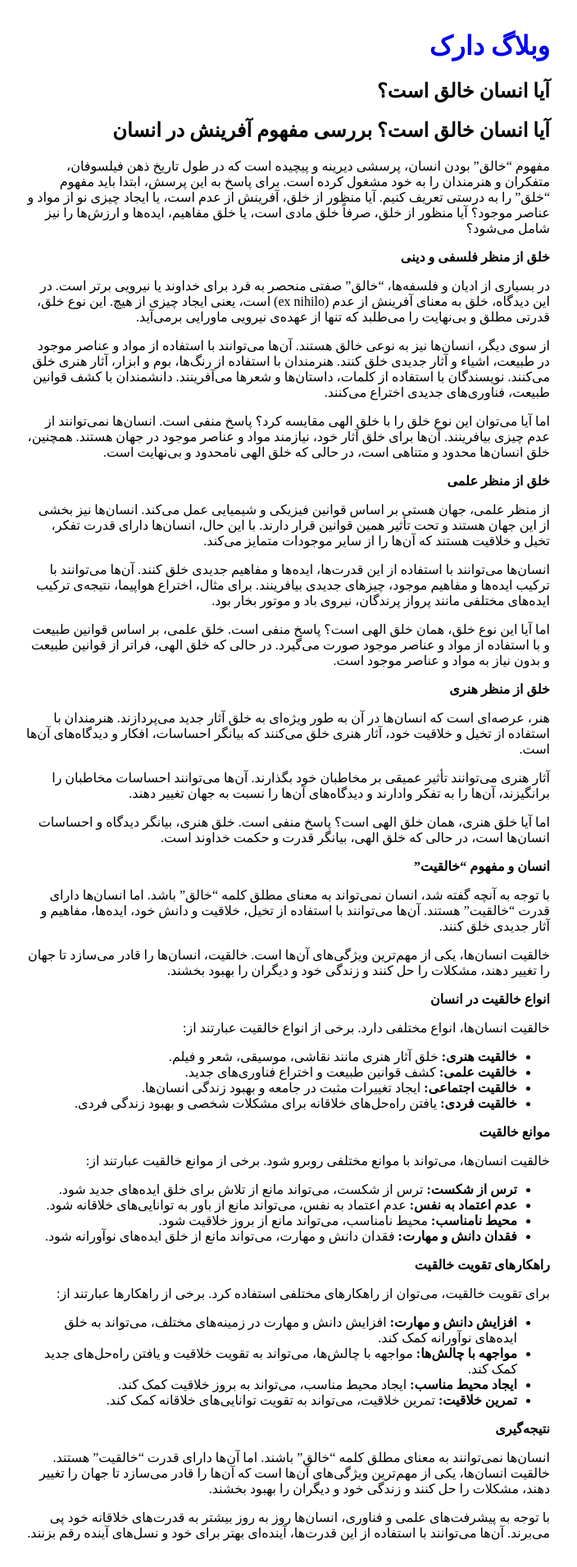
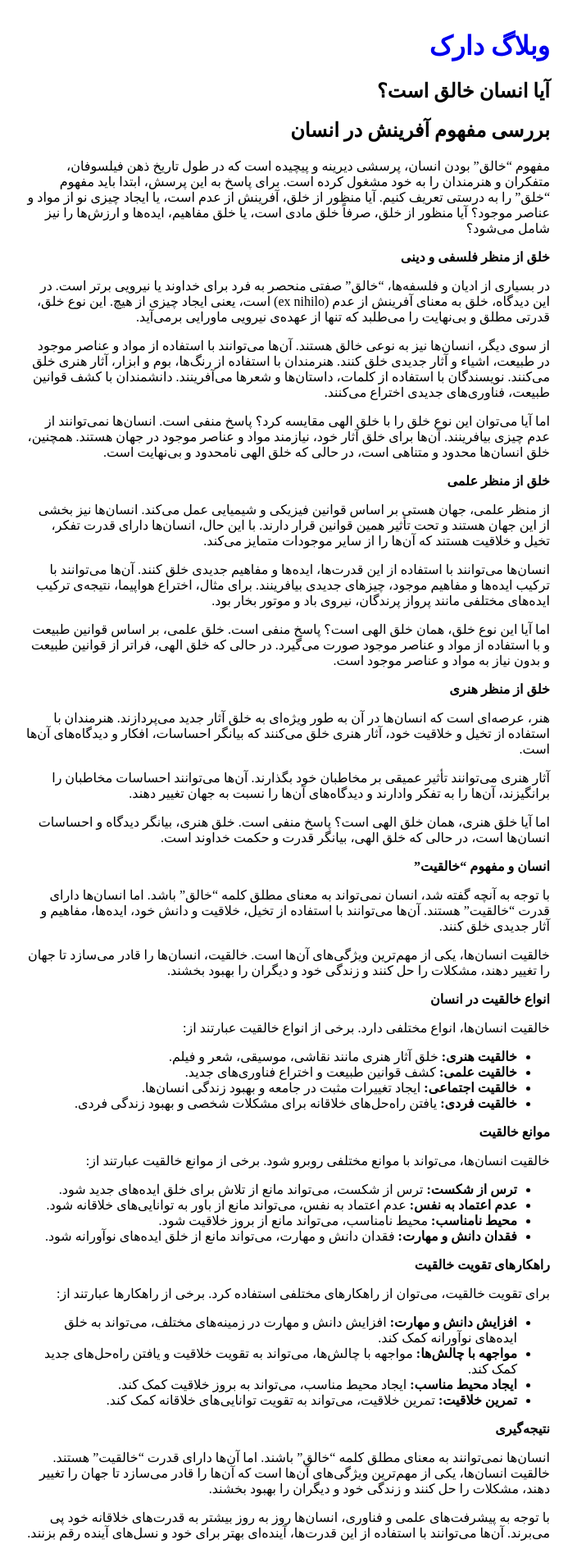
Before and after one commit to darkblog/darkblog.github.io, a Jekyll site: the page built from _posts/2024-7-3-8.md, in a window 1280 px wide. Shown: the whole page at 82% size, without its empty margins (289-993 px from the left). Built offline with Jekyll 4.4.1, drawn with Linux system fonts in a browser that asks for light colours.

Commit message:
Update 2024-7-3-8.md

```diff
--- a/_posts/2024-7-3-8.md
+++ b/_posts/2024-7-3-8.md
@@ -3,7 +3,7 @@ layout: post
 title: آیا انسان خالق است؟
 ---
 
-## آیا انسان خالق است؟ بررسی مفهوم آفرینش در انسان
+## بررسی مفهوم آفرینش در انسان
 
 مفهوم "خالق" بودن انسان، پرسشی دیرینه و پیچیده است که در طول تاریخ ذهن فیلسوفان، متفکران و هنرمندان را به خود مشغول کرده است. برای پاسخ به این پرسش، ابتدا باید مفهوم "خلق" را به درستی تعریف کنیم. آیا منظور از خلق، آفرینش از عدم است، یا ایجاد چیزی نو از مواد و عناصر موجود؟ آیا منظور از خلق، صرفاً خلق مادی است، یا خلق مفاهیم، ایده‌ها و ارزش‌ها را نیز شامل می‌شود؟
 
```
